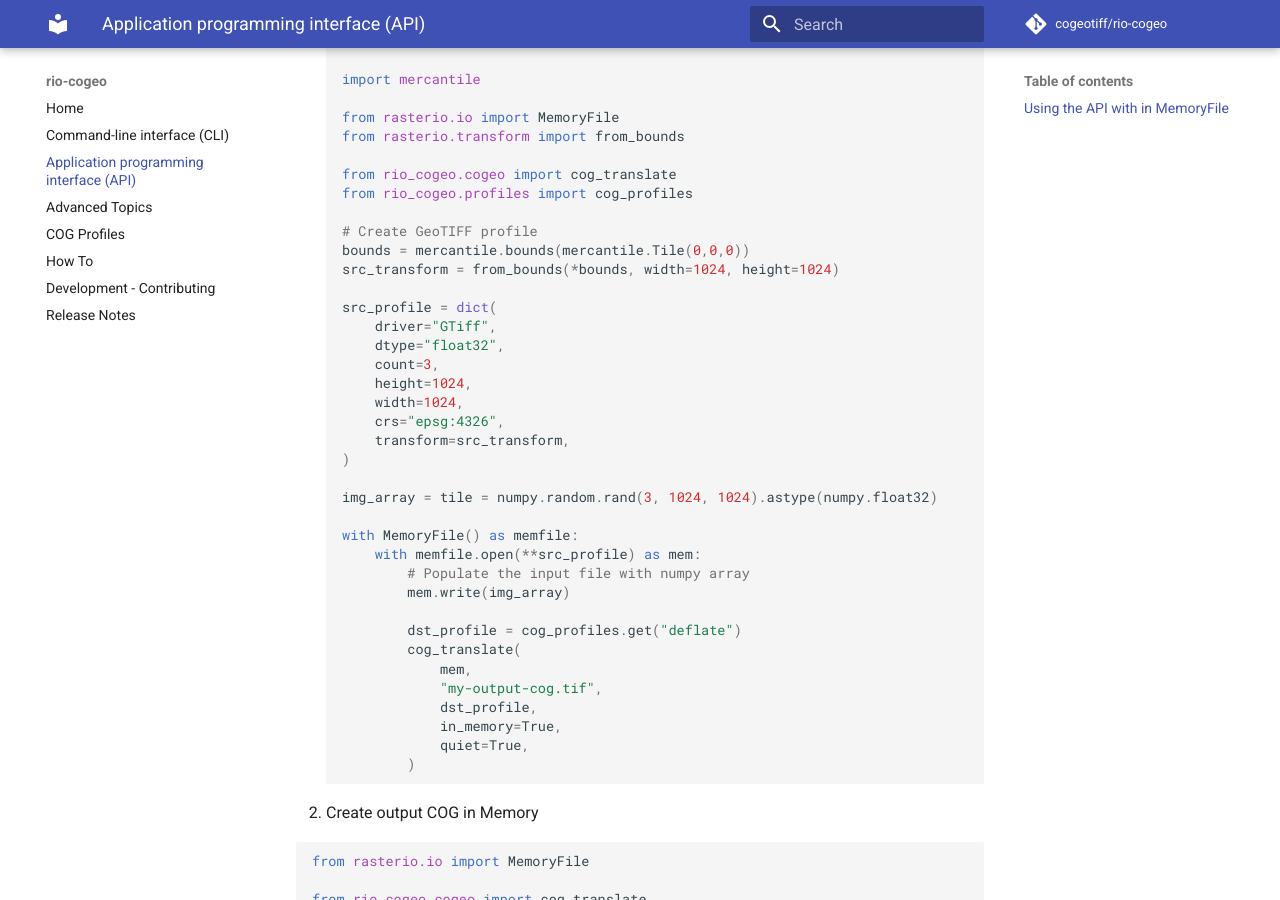
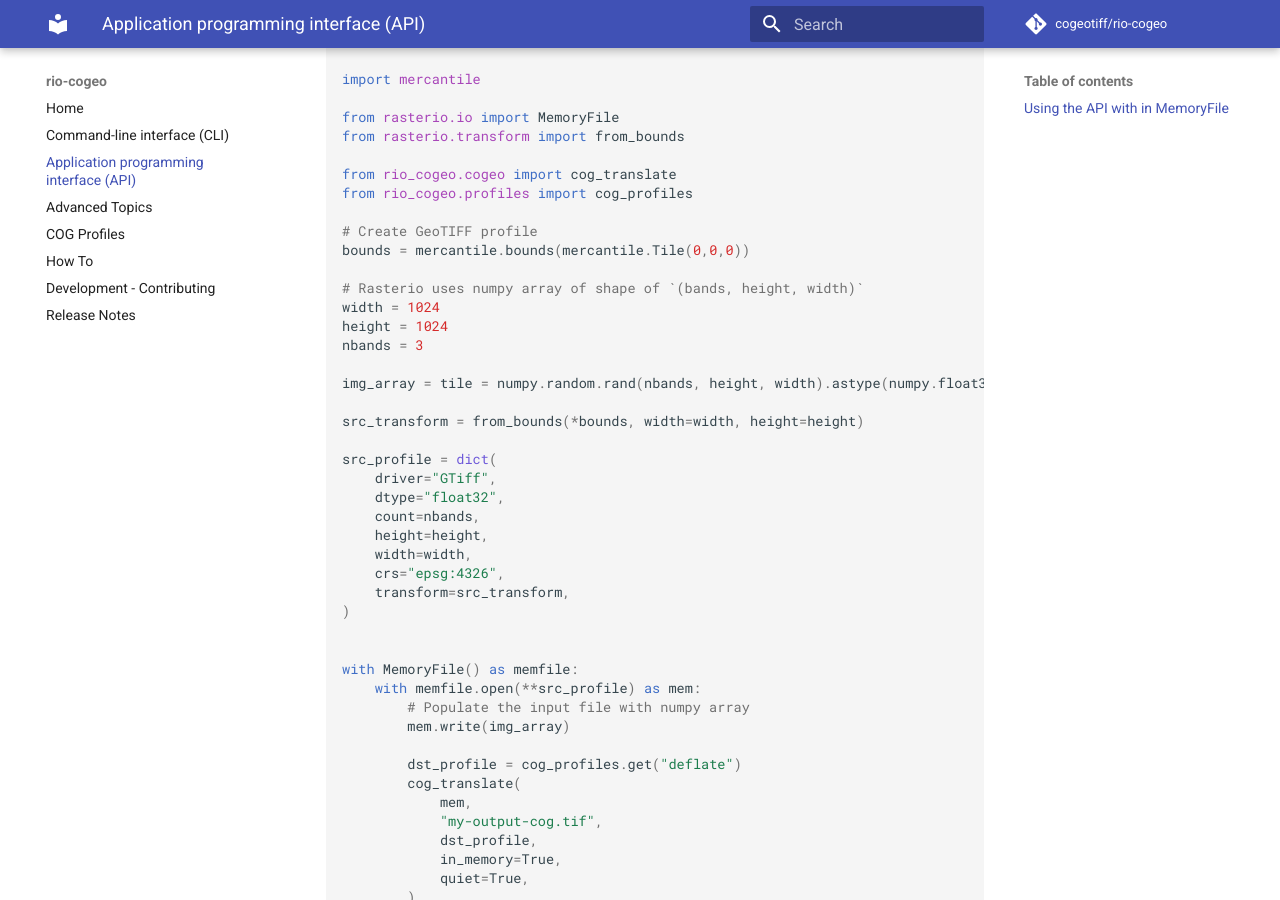
Before and after one commit to cogeotiff/rio-cogeo, an MkDocs documentation site: the page built from docs/API.md, in a window 1280 px wide and 900 px high, scrolled down 983 px. Built offline with MkDocs 1.6.1 and Material for MkDocs 9.7.7, drawn with Linux system fonts in a browser that asks for light colours; comment, search, counter and statistics services are not loaded.

Commit message:
add info about rasterio numpy shape

```diff
--- a/docs/API.md
+++ b/docs/API.md
@@ -51,19 +51,26 @@ from rio_cogeo.profiles import cog_profiles
 
 # Create GeoTIFF profile
 bounds = mercantile.bounds(mercantile.Tile(0,0,0))
-src_transform = from_bounds(*bounds, width=1024, height=1024)
+
+# Rasterio uses numpy array of shape of `(bands, height, width)`
+width = 1024
+height = 1024
+nbands = 3
+
+img_array = tile = numpy.random.rand(nbands, height, width).astype(numpy.float32)
+
+src_transform = from_bounds(*bounds, width=width, height=height)
 
 src_profile = dict(
     driver="GTiff",
     dtype="float32",
-    count=3,
-    height=1024,
-    width=1024,
+    count=nbands,
+    height=height,
+    width=width,
     crs="epsg:4326",
     transform=src_transform,
 )
 
-img_array = tile = numpy.random.rand(3, 1024, 1024).astype(numpy.float32)
 
 with MemoryFile() as memfile:
     with memfile.open(**src_profile) as mem:
```
